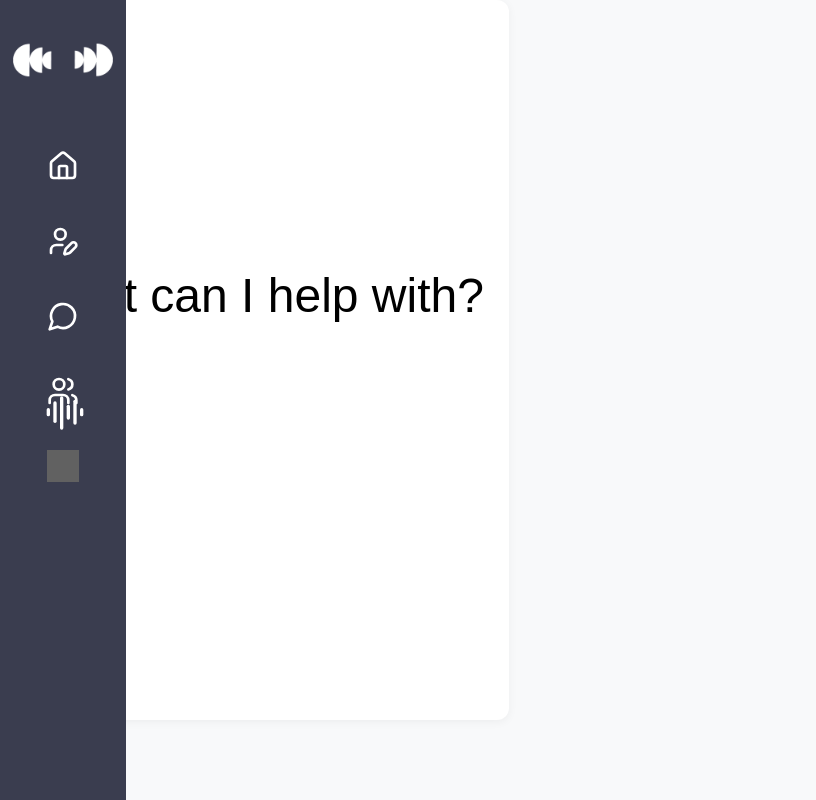
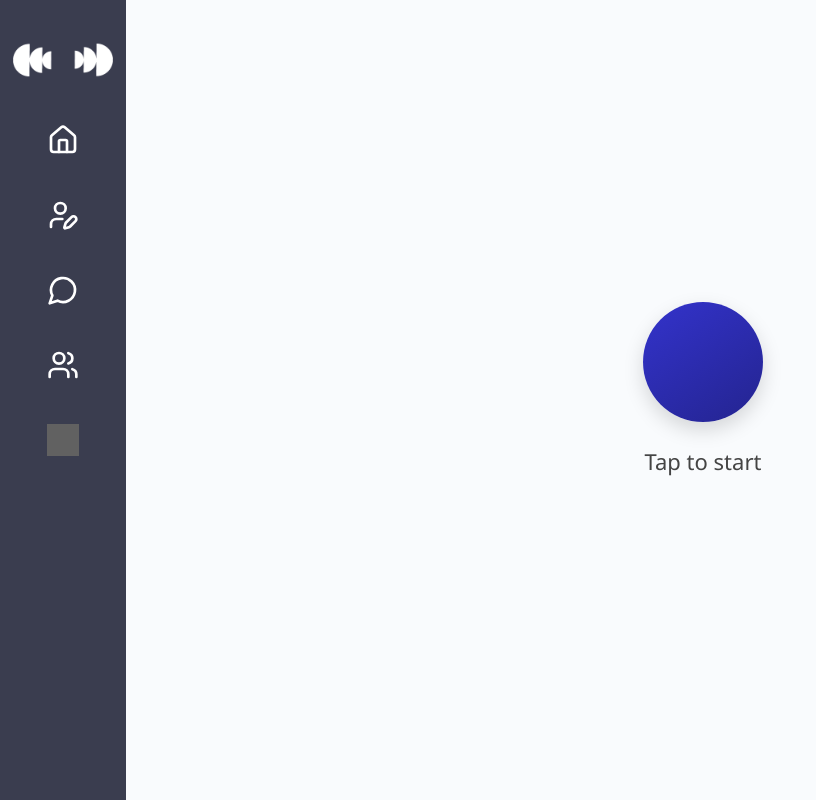
Before and after one commit to JoelSage90/StudentHack2025, a Flask app: page /conversations in a window 1280 px wide. Shown: the whole page, without its empty margins (0-816 px from the left). Run offline with Flask 3, Linux system fonts and the light colour scheme; some web fonts are replaced; grey boxes are pictures that could not be loaded.

Commit message:
initial development of specific chatbot echo

```diff
--- a/static/js/conversations.js
+++ b/static/js/conversations.js
@@ -1,31 +1,144 @@
+let context, analyser, dataArray, source;
 let isRecording = false;
+let mediaRecorder;
+let audioChunks = [];
 
-function toggleRecording() {
-  const btn = document.querySelector('.record-btn');
-  isRecording = !isRecording;
+const micCircle = document.getElementById('mic-circle');
+const voiceText = document.getElementById('voice-text');
+const recognizedTextElement = document.getElementById("recognized-text");
+const assistantResponseElement = document.getElementById("assistant-response");
+const slidingTextElement = document.getElementById("sliding-text");
+
+function animate() {
+    if (!isRecording || !analyser) return;
+
+    analyser.getByteTimeDomainData(dataArray);
+    const amplitude = Math.max(...dataArray) - 128;
+    const scale = 1 + amplitude / 50;
+    micCircle.style.transform = `scale(${scale})`;
+
+    requestAnimationFrame(animate);
+}
+
+async function toggleRecording() {
+  console.log("Mic clicked"); // ✅ Use this to test if click is working
   if (isRecording) {
-    btn.classList.add('recording');
-    btn.textContent = '⏺️ Recording...';
-    console.log('Recording started');
-    // Add actual audio recording logic here
+    stopRecording();
   } else {
-    btn.classList.remove('recording');
-    btn.textContent = '🎤';
-    console.log('Recording stopped');
-    // Stop audio recording logic
+    await startRecording();
   }
 }
 
-function selectUser(name) {
-  document.getElementById('currentUser').textContent = name;
+async function startRecording() {
+    try {
+        const stream = await navigator.mediaDevices.getUserMedia({ audio: true });
+        context = new (window.AudioContext || window.webkitAudioContext)();
+
+        if (context.state === 'suspended') await context.resume();
+
+        // Visualization setup
+        source = context.createMediaStreamSource(stream);
+        analyser = context.createAnalyser();
+        analyser.fftSize = 2048;
+        dataArray = new Uint8Array(analyser.frequencyBinCount);
+        source.connect(analyser);
+
+        // Recording setup
+        mediaRecorder = new MediaRecorder(stream);
+        audioChunks = [];
+
+        mediaRecorder.ondataavailable = event => {
+            audioChunks.push(event.data);
+        };
+
+        mediaRecorder.onstop = () => {
+            const audioBlob = new Blob(audioChunks, { type: 'audio/wav' });
+            sendAudioToBackend(audioBlob);
+
+            // Clean up
+            stream.getTracks().forEach(track => track.stop());
+            if (context) context.close();
+        };
+
+        mediaRecorder.start();
+        isRecording = true;
+        voiceText.textContent = 'Listening...';
+        animate();
+    } catch (err) {
+        console.error('Microphone error:', err);
+        alert('Please allow microphone access');
+    }
 }
 
-function addUser() {
-  const name = prompt("Enter new user's name:");
-  if (name) {
-    const btn = document.createElement('button');
-    btn.textContent = name;
-    btn.onclick = () => selectUser(name);
-    document.querySelector('.sidebar nav').appendChild(btn);
+function stopRecording() {
+    if (!isRecording) return;
+    mediaRecorder.stop();
+    isRecording = false;
+    voiceText.textContent = 'Tap to start listening...';
+    micCircle.style.transform = 'scale(1)';
+}
+
+function sendAudioToBackend(audioBlob) {
+    const formData = new FormData();
+    formData.append('audio', audioBlob, 'recording.wav');
+
+    fetch('/process_audio', {
+        method: 'POST',
+        body: formData
+    })
+    .then(response => response.json())
+    .then(data => {
+        if (data.transcription) {
+            recognizedTextElement.textContent = "You said: " + data.transcription;
+            assistantResponseElement.textContent = "Assistant's response: " + data.response;
+
+            slidingTextElement.textContent = data.transcription;
+            slidingTextElement.classList.remove("slide-in");
+            void slidingTextElement.offsetWidth;
+            slidingTextElement.classList.add("slide-in");
+
+            processConversation(data.transcription, window.currentAssociateId || 1);
+        }
+    })
+    .catch(error => {
+        console.error('Error processing audio:', error);
+        assistantResponseElement.textContent = "Error: Failed to transcribe";
+    });
+}
+
+function processConversation(transcription, associateId = 1) {
+    fetch('/process_conversation', {
+        method: 'POST',
+        headers: { 'Content-Type': 'application/json' },
+        body: JSON.stringify({
+            conversation_text: transcription,
+            associate_id: associateId
+        })
+    })
+    .then(response => response.json())
+    .then(data => {
+        assistantResponseElement.textContent = "Assistant's response: " + data.summary;
+
+        slidingTextElement.textContent = data.summary;
+        slidingTextElement.classList.remove("slide-in");
+        void slidingTextElement.offsetWidth;
+        slidingTextElement.classList.add("slide-in");
+    })
+    .catch(err => {
+        console.error("Error processing conversation:", err);
+        assistantResponseElement.textContent = "Error: Failed to process conversation";
+    });
+}
+
+// Handle associate profile clicks
+function handleProfileClick(associateName) {
+    window.currentAssociateId = 1; // Can dynamically map name to ID
+    voiceText.textContent = `What would you like to say to ${associateName}?`;
+}
+
+document.addEventListener('DOMContentLoaded', () => {
+  const micCircle = document.getElementById('mic-circle');
+  if (micCircle) {
+    micCircle.addEventListener('click', toggleRecording);
   }
-}
+});
--- a/static/styles/conversations.css
+++ b/static/styles/conversations.css
@@ -1,109 +1,42 @@
-.layout {
-  display: flex;
-  height: 100vh;
-  width: 100vw;
+body {
+  margin: 0;
+  font-family: 'Segoe UI', Tahoma, Geneva, Verdana, sans-serif;
+  background-color: #f9fbfd;
+  color: #333;
 }
 
-* {
-  margin: 0;
-  padding: 0;
-  box-sizing: border-box;
-}
-
-body {
+.voice-visualizer {
   display: flex;
-  min-height: 100vh;
-  font-family: 'YourFont', sans-serif;
-  background-color: #f8f9fa;
-}
-
-@font-face {
-  font-family: 'YourFont';
-  src: url('icons/Satoshi_Complete/Fonts/WEB/fonts/Satoshi-Bold.tff') format('truetype');
-  font-weight: normal;
-  font-style: normal;
-}
-
-/* Bottom section */
-.bottom {
-  padding: 25px;
-  background-color: #ffffff;
-  border-radius: 12px;
-  box-shadow: 0 2px 10px rgba(0, 0, 0, 0.05);
-  height: 90%;
-  display: flex;
+  flex-direction: column;
+  align-items: center;
   justify-content: center;
-  align-items: center;
+  height: 100vh;
+  margin-left: 126px; /* Offset for sidebar */
   text-align: center;
 }
 
-* Voice Assistant Styles */
-#voice-container {
-    display: flex;
-    flex-direction: column;
-    align-items: center;
-    width: 100%;
+#mic-circle {
+  width: 120px;
+  height: 120px;
+  border-radius: 50%;
+  background: linear-gradient(145deg, hsl(240, 60%, 50%), hsl(240, 60%, 35%));
+  box-shadow: 0 8px 20px rgba(0, 0, 0, 0.15);
+  transition: transform 0.15s ease-in-out, background-color 0.2s ease-in-out;
+  cursor: pointer;
+}
+
+#mic-circle:hover {
+  background: linear-gradient(145deg, hsl(240, 70%, 55%), hsl(240, 60%, 40%));
+}
+
+#mic-circle:active {
+  transform: scale(0.95);
+  background-color: hsl(240, 60%, 45%);
 }
 
 #voice-text {
-    font-size: 48px;
-    font-weight: 500;
-    margin-bottom: 50px;
+  margin-top: 24px;
+  font-size: 22px;
+  font-weight: 500;
+  color: #444;
 }
-
-.voice-icon {
-    width: 80px;
-    height: 80px;
-    border-radius: 50%;
-    background-color: #3a3d4f;
-    display: flex;
-    justify-content: center;
-    align-items: center;
-    cursor: pointer;
-    transition: all 0.3s ease;
-}
-
-.voice-icon img {
-    width: 40px;
-    height: 40px;
-    filter: invert(100%);
-}
-
-/* Hover animation for the voice icon */
-.voice-icon:hover {
-    transform: scale(1.1);
-    box-shadow: 0 0 20px rgba(58, 61, 79, 0.5);
-    animation: pulse-hover 1.5s infinite;
-}
-
-/* Active/listening state */
-.voice-icon.listening {
-    background-color: #e74c3c;
-    transform: scale(1.1);
-    box-shadow: 0 0 20px rgba(231, 76, 60, 0.5);
-    animation: pulse 1.5s infinite;
-}
-
-@keyframes pulse-hover {
-  0% {
-      box-shadow: 0 0 0 0 rgba(58, 61, 79, 0.7);
-  }
-  70% {
-      box-shadow: 0 0 0 15px rgba(58, 61, 79, 0);
-  }
-  100% {
-      box-shadow: 0 0 0 0 rgba(58, 61, 79, 0);
-  }
-}
-
-@keyframes pulse {
-  0% {
-      box-shadow: 0 0 0 0 rgba(231, 76, 60, 0.7);
-  }
-  70% {
-      box-shadow: 0 0 0 15px rgba(231, 76, 60, 0);
-  }
-  100% {
-      box-shadow: 0 0 0 0 rgba(231, 76, 60, 0);
-  }
-}
--- a/templates/conversations.html
+++ b/templates/conversations.html
@@ -4,33 +4,39 @@
   <meta charset="UTF-8" />
   <meta name="viewport" content="width=device-width, initial-scale=1.0" />
   <title>Voice Assistant</title>
+
+  <!-- Stylesheets -->
   <link rel="stylesheet" href="{{ url_for('static', filename='styles/conversations.css') }}">
   <link rel="stylesheet" href="{{ url_for('static', filename='styles/sidebar.css') }}">
+
+  <!-- Optional: Google Fonts for cleaner UI -->
+  <link href="https://fonts.googleapis.com/css2?family=Inter:wght@400;500;600&display=swap" rel="stylesheet">
 </head>
 <body>
-    <div class ="layout">
-        <div class = "sidebar">
-            <h2><img src="{{ url_for('static', filename='icons/es_logo_white.png') }}" alt="es" class="es_logo_white"></h2>
-            <a href="#"><img src="{{ url_for('static', filename='icons/house.svg') }}" alt=""></a>
-            <a href="{{ url_for('profile_page') }}"><img src="{{ url_for('static', filename='icons/user-pen.svg') }}" alt =""></a>
-            <a href="{{ url_for('conversations') }}"><img src="{{ url_for('static', filename='icons/message-circle.svg') }}" alt =""></a>
-            <a href="#"><img src="{{ url_for('static', filename='icons/users.svg') }}" alt =""></a>
-            <a href="#"><img src="{{ url_for('static', filename='icons/settings.svg') }}" alt =""></a>
-        </div>
+  <!-- Sidebar Navigation -->
+  <aside class="sidebar">
+    <img src="{{ url_for('static', filename='icons/es_logo_white.png') }}" alt="ES Logo" class="es_logo_white">
+    <nav>
+      <a href="{{ url_for('home') }}"><img src="{{ url_for('static', filename='icons/house.svg') }}" alt="Home"></a>
+      <a href="{{ url_for('profile_page') }}"><img src="{{ url_for('static', filename='icons/user-pen.svg') }}" alt="Profile"></a>
+      <a href="{{ url_for('conversations') }}"><img src="{{ url_for('static', filename='icons/message-circle.svg') }}" alt="Conversations"></a>
+      <a href="#"><img src="{{ url_for('static', filename='icons/users.svg') }}" alt="Users"></a>
+      <a href="#"><img src="{{ url_for('static', filename='icons/settings.svg') }}" alt="Settings"></a>
+    </nav>
+  </aside>
 
-        <div class="bottom">
-            <div id="voice-container">
-                <div id="voice-text">What can I help with?</div>
-                <div id="voice-icon" class="voice-icon" onclick="startRecording()">
-                    <img src="{{ url_for('static', filename='icons/audio-lines.svg') }}" alt="Voice Assistant">
-                </div>
-                <div id="response-area">
-                    <p id="recognized-text"></p>
-                    <p id="assistant-response"></p>
-                </div>
-            </div>
-        </div>
-    <div>
-    <script src="{{ url_for('static', filename='js/conversations.js') }}"></script>
+  <!-- Main Content -->
+  <main class="voice-visualizer">
+    <div id="mic-circle" role="button" aria-label="Start recording" tabindex="0"></div>
+    <p id="voice-text">Tap to start</p>
+
+    <!-- Optional dynamic content containers -->
+    <div id="recognized-text"></div>
+    <div id="assistant-response"></div>
+    <div id="sliding-text" class="sliding-text"></div>
+  </main>
+
+  <!-- Scripts -->
+  <script src="{{ url_for('static', filename='js/conversations.js') }}"></script>
 </body>
 </html>
--- a/templates/home_page.html
+++ b/templates/home_page.html
@@ -12,7 +12,7 @@
         <h2><img src="{{ url_for('static', filename='icons/es_logo_white.png') }}" alt="es" class="es_logo_white"></h2>
         <a href="#"><img src="{{ url_for('static', filename='icons/house.svg') }}" alt=""></a>
         <a href="{{ url_for('profile_page') }}"><img src="{{ url_for('static', filename='icons/user-pen.svg') }}" alt =""></a>
-        <a href="#"><img src="{{ url_for('static', filename='icons/message-circle.svg') }}" alt =""></a>
+        <a href="{{ url_for('conversations') }}"><img src="{{ url_for('static', filename='icons/message-circle.svg') }}" alt =""></a>
         <a href="#"><img src="{{ url_for('static', filename='icons/users.svg') }}" alt =""></a>
         <a href="#"><img src="{{ url_for('static', filename='icons/settings.svg') }}" alt =""></a>
     </div>
```
Also changed, not shown: instance/project.db, static/styles/sidebar.css (indentation only), 2 other files.
